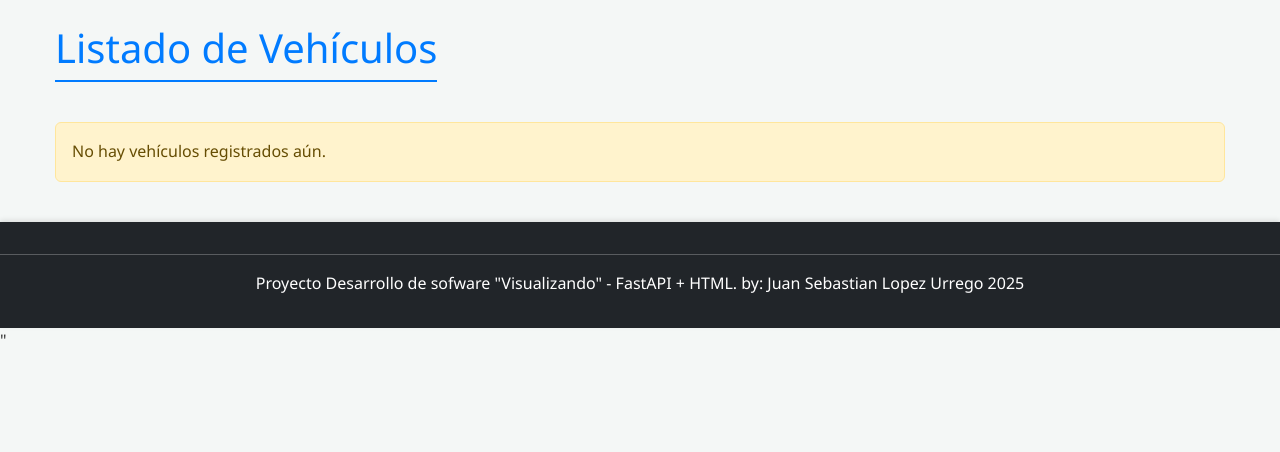
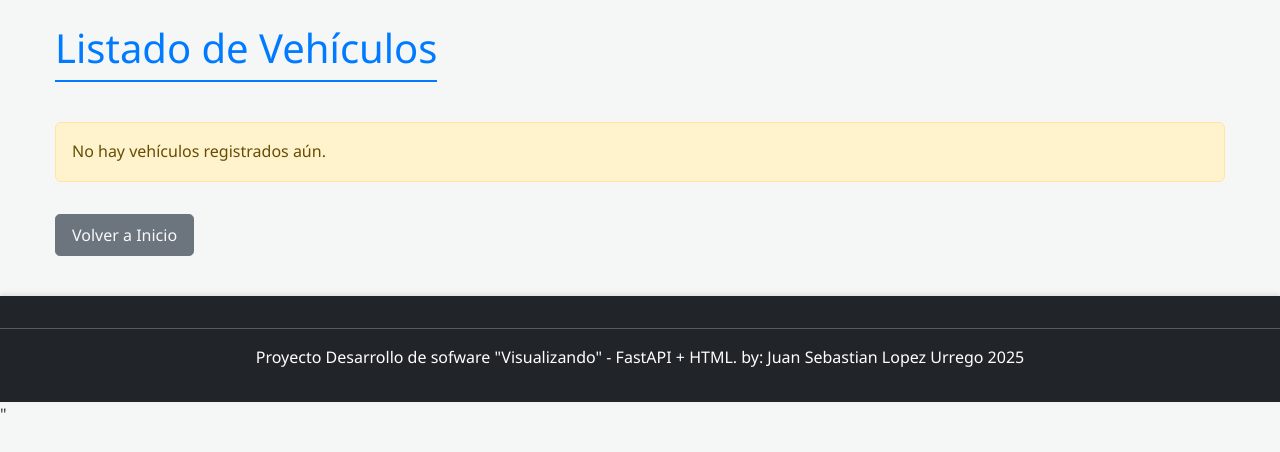
Before and after one commit to Sebas59/Proyecto_inte, a FastAPI app: template templates/vehiculos.html in a window 1280 px wide. Shown: the part 78-530 px from the top of the page. Run offline with FastAPI, Linux system fonts and the light colour scheme; the template is opened without the code that fills it, so the values that code supplies are empty.

Commit message:
se modifico contenido y visualizacion de vehiculos

```diff
--- a/templates/vehiculos.html
+++ b/templates/vehiculos.html
@@ -3,11 +3,9 @@
 {% block title %}Listado de Vehículos{% endblock %}
 
 {% block content %}
-
     <div class="d-flex justify-content-between align-items-center mb-4">
         <h1>Listado de Vehículos</h1>
     </div>
-
     {% if vehiculos %}
     <div class="table-responsive">
         <table class="table table-striped table-hover table-bordered align-middle table-sm"> {# ¡Aquí está la clase para hacerla más compacta! #}
@@ -36,9 +34,11 @@
                             <a href="/vehiculos/edit/{{ vehiculo.id }}" class="btn btn-sm btn-info text-white me-2" title="Editar">
                                 <i class="bi bi-pencil-square"></i> Editar
                             </a>
-                        <a href="/vehiculos/eliminar/{vehiculo.id}" class="btn btn-sm btn-danger" title="Eliminar" onclick="return confirm('¿Estás seguro de que quieres eliminar este vehículo?');">
+                            <form action="/vehiculos/eliminar/{{ vehiculo.id }}" method="post" class="d-inline-block">
+                                <button type="submit" class="btn btn-sm btn-danger" onclick="return confirm('¿Estás seguro de que quieres eliminar este Combustible?');" title="Eliminar">
                                     <i class="bi bi-trash-fill"></i> Eliminar
-                        </a>
+                                </button>
+                            </form>
                         </div>
                     </td>
                 </tr>
@@ -51,5 +51,5 @@
             No hay vehículos registrados aún.
         </div>
     {% endif %}
-
+    <a href="/" class = "btn btn-secondary mt-3">Volver a Inicio</a>
 {% endblock %}
```
Lines whose indentation alone changed are shown as unchanged.
